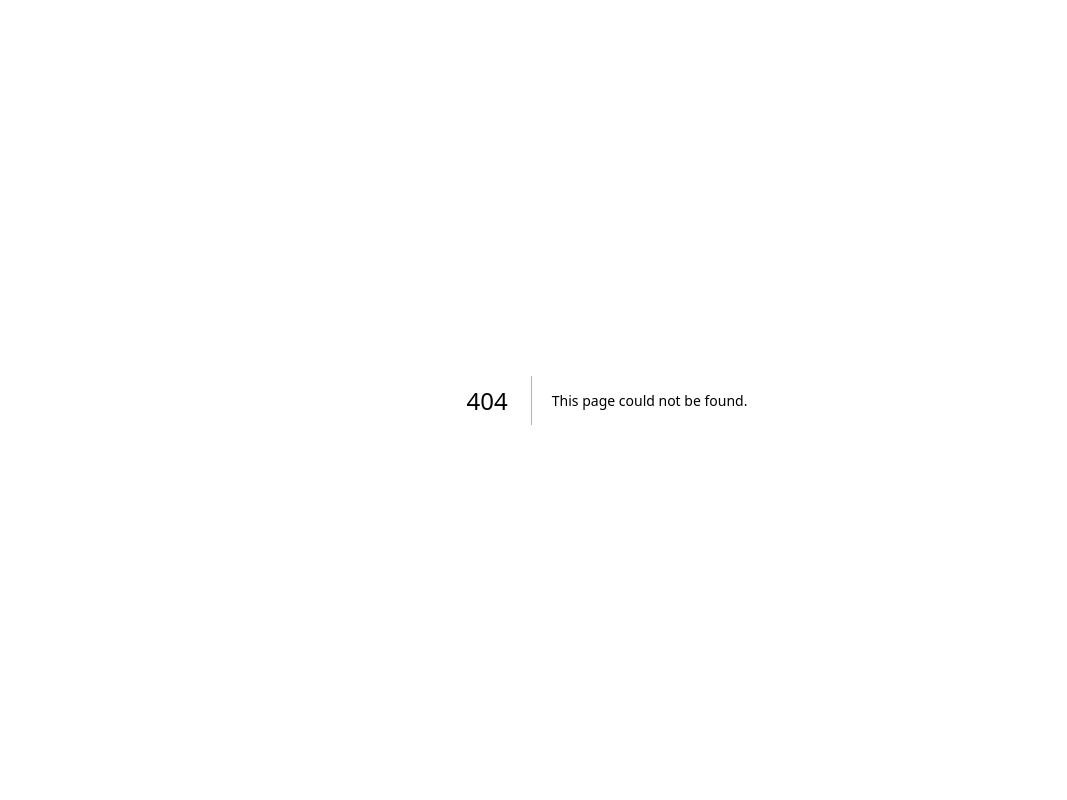
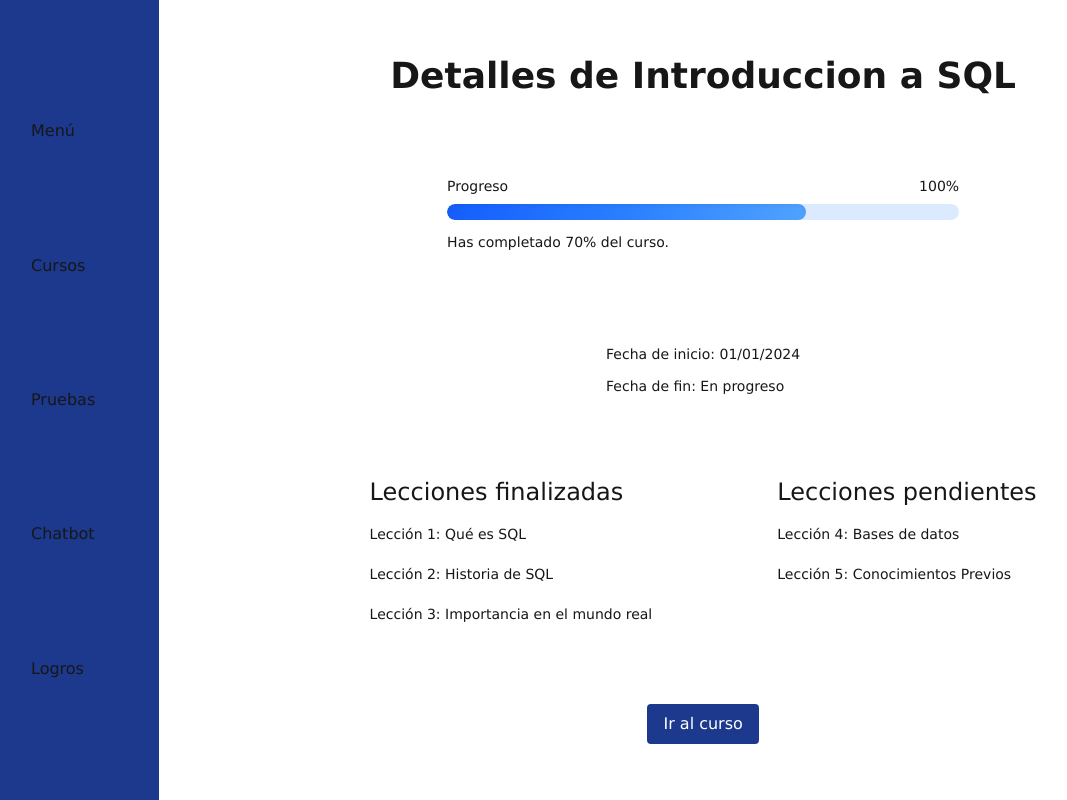
Before and after one commit to arianTM/aprendesql, a Next.js app: page /achievements/progress/1 in a window 1280 px wide. Before the commit this address had no page. Shown: the whole page, without its empty margins (33-1100 px from the left). Built offline with nearby package versions, Linux system fonts and the light colour scheme.

Commit message:
feat(achievements): vista de progreso del curso

```diff
--- a/app/(home)/achievements/page.tsx
+++ b/app/(home)/achievements/page.tsx
@@ -1,3 +1,5 @@
+import Link from "next/link";
+
 export default function AchievementsPage() {
   return (
     <>
@@ -34,6 +36,7 @@ export default function AchievementsPage() {
                   <td className="px-6 py-4 text-sm">Introduccion a SQL</td>
                   <td className="px-6 py-4 text-sm text-right">100%</td>
                   <td className="px-6 py-4 text-center">
+                    <Link href="/achievements/progress/introduccion-a-sql">
                       <button
                         aria-label="Ver logro"
                         className="inline-flex items-center justify-center rounded-md p-2 hover:bg-blue-800 cursor-pointer"
@@ -60,6 +63,7 @@ export default function AchievementsPage() {
                           />
                         </svg>
                       </button>
+                    </Link>
                   </td>
                 </tr>
 
@@ -69,6 +73,7 @@ export default function AchievementsPage() {
                   </td>
                   <td className="px-6 py-4 text-sm text-right">70%</td>
                   <td className="px-6 py-4 text-center">
+                    <Link href="/achievements/progress/sistemas-de-gestion-de-sql">
                       <button
                         aria-label="Ver logro"
                         className="inline-flex items-center justify-center rounded-md p-2 hover:bg-blue-800 cursor-pointer"
@@ -95,6 +100,7 @@ export default function AchievementsPage() {
                           />
                         </svg>
                       </button>
+                    </Link>
                   </td>
                 </tr>
 
@@ -104,6 +110,7 @@ export default function AchievementsPage() {
                   </td>
                   <td className="px-6 py-4 text-sm text-right">0%</td>
                   <td className="px-6 py-4 text-center">
+                    <Link href="/achievements/progress/consultas-basicas-en-sql">
                       <button
                         aria-label="Ver logro"
                         className="inline-flex items-center justify-center rounded-md p-2 hover:bg-blue-800 cursor-pointer"
@@ -130,6 +137,7 @@ export default function AchievementsPage() {
                           />
                         </svg>
                       </button>
+                    </Link>
                   </td>
                 </tr>
               </tbody>
--- /dev/null
+++ b/app/(home)/achievements/progress/[course]/page.tsx
@@ -0,0 +1,55 @@
+import Link from "next/link";
+
+export default function CourseProgressPage() {
+  return (
+    <>
+      <h1 className="block text-4xl font-bold">
+        Detalles de Introduccion a SQL
+      </h1>
+      <div className="w-full max-w-lg flex flex-col ">
+        <div className="flex items-center justify-between mb-2">
+          <span className="text-sm font-medium ">Progreso</span>
+          <span className="text-sm font-medium ">100%</span>
+        </div>
+
+        <div className="w-full h-4 bg-blue-100 rounded-full overflow-hidden">
+          <div
+            role="progressbar"
+            aria-valuemin={0}
+            aria-valuemax={100}
+            className="h-full rounded-full bg-gradient-to-r from-blue-600 via-blue-500 to-blue-400 shadow-inner transition-all duration-500"
+            style={{ width: `70%` }}
+          />
+        </div>
+
+        <p className="mt-3 text-sm">Has completado 70% del curso.</p>
+      </div>
+      <div>
+        <p className="mt-3 text-sm">Fecha de inicio: 01/01/2024</p>
+        <p className="mt-3 text-sm">Fecha de fin: En progreso</p>
+      </div>
+      <div className="flex gap-6 justify-around w-full max-w-3xl text-sm">
+        <div className="flex flex-col gap-4">
+          <p className="text-2xl">Lecciones finalizadas</p>
+          <ul className="flex flex-col gap-5">
+            <li>Lección 1: Qué es SQL</li>
+            <li>Lección 2: Historia de SQL</li>
+            <li>Lección 3: Importancia en el mundo real</li>
+          </ul>
+        </div>
+        <div className="flex flex-col gap-4">
+          <p className="text-2xl">Lecciones pendientes</p>
+          <ul className="flex flex-col gap-5">
+            <li>Lección 4: Bases de datos</li>
+            <li>Lección 5: Conocimientos Previos</li>
+          </ul>
+        </div>
+      </div>
+      <Link href="/courses/introduccion-a-sql">
+        <button className="bg-blue-900 text-white py-2 px-4 rounded cursor-pointer hover:bg-blue-700">
+          Ir al curso
+        </button>
+      </Link>
+    </>
+  );
+}
```
Lines whose indentation alone changed are shown as unchanged.
